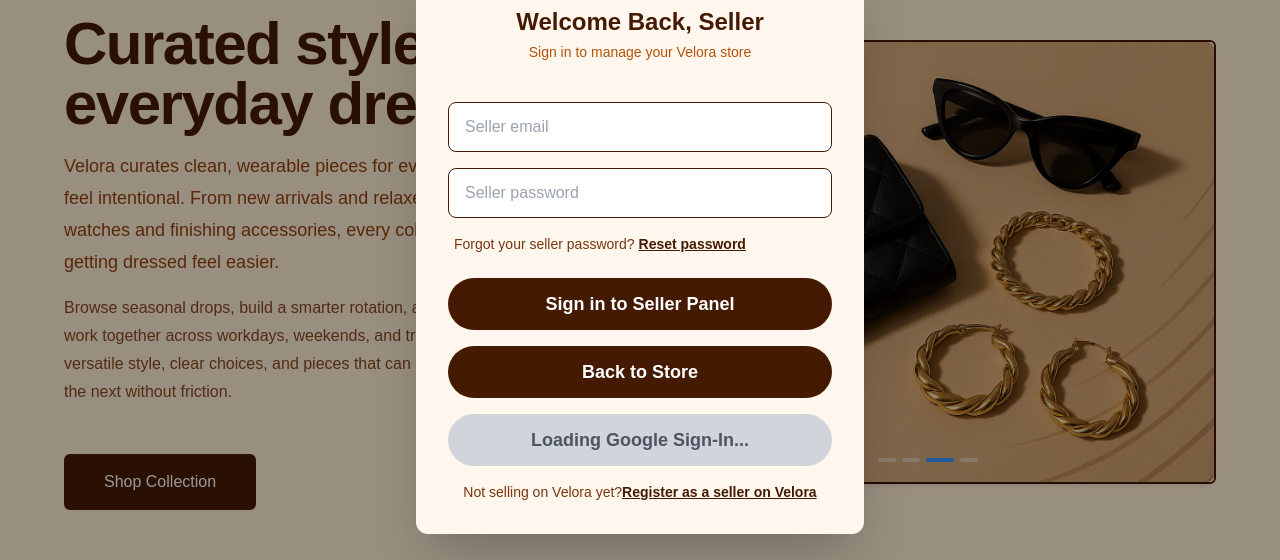
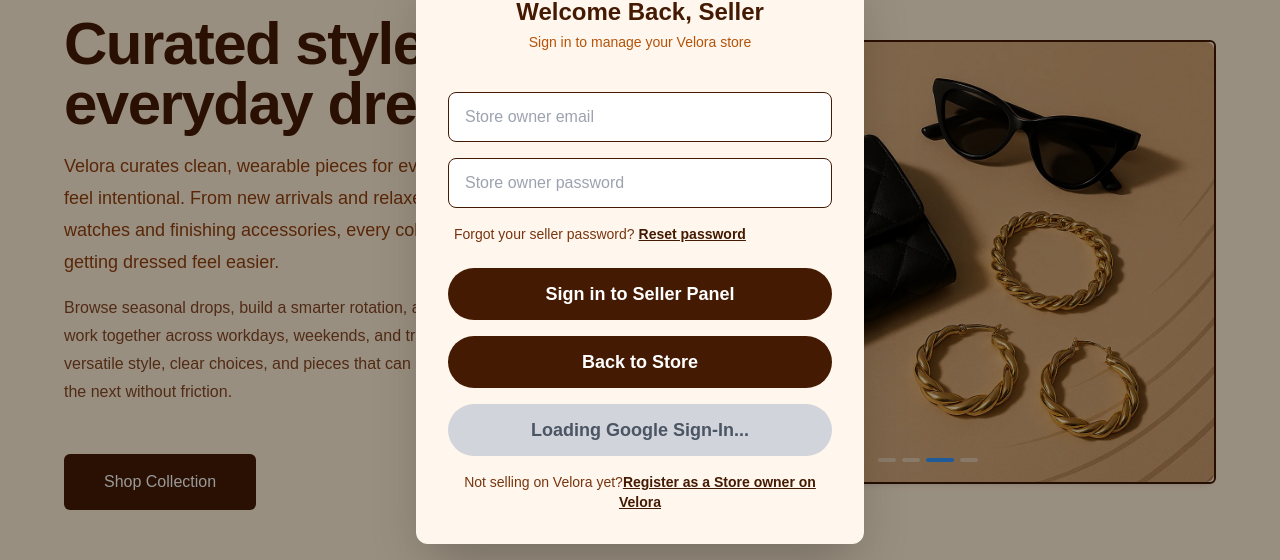
Before and after one commit to omid2007hope/Velora, a Next.js app in the folder Frontend/: page / in a window 1280 px wide. Both pictures are taken after a click on the button "Seller Panel". Shown: the part 146-706 px from the top of the page. Built offline with nearby package versions, Linux system fonts and the light colour scheme; no server answers.

Commit message:
Store owner Part 3

```diff
--- a/Frontend/src/app/components/layout/header/Header.jsx
+++ b/Frontend/src/app/components/layout/header/Header.jsx
@@ -1,6 +1,6 @@
 "use client";
 
-import { useEffect, useMemo, useState } from "react";
+import { use, useEffect, useMemo, useState } from "react";
 import {
   Dialog,
   DialogBackdrop,
@@ -324,12 +324,22 @@
 
             <div className="ml-auto flex items-center">
               <div className="hidden items-center space-x-6 lg:flex ">
+                {user ? (
+                  <Link
+                    className="text-sm text-amber-950 hover:text-orange-100 active:text-amber-950 border border-amber-950 rounded-lg px-4 py-2 bg-orange-100 hover:bg-orange-950 avtive:bg-orange-100 transition-colors duration-300 ease-in-out"
+                    href="/account"
+                  >
+                    Start to sell
+                  </Link>
+                ) : (
                   <button
                     className="text-sm text-amber-950 hover:text-orange-100 active:text-amber-950 border border-amber-950 rounded-lg px-4 py-2 bg-orange-100 hover:bg-orange-950 avtive:bg-orange-100 transition-colors duration-300 ease-in-out"
                     onClick={() => setSellerPanel(true)}
                   >
                     Seller Panel
                   </button>
+                )}
+
                 {user ? (
                   <Link href="/account">
                     <CircleUserRound className="text-amber-950" />
--- a/Frontend/src/app/features/auth/components/LogIntoSellerPanelPopup.jsx
+++ b/Frontend/src/app/features/auth/components/LogIntoSellerPanelPopup.jsx
@@ -105,6 +105,7 @@
         open={openSellerSignup}
         setOpen={setOpenSellerSignup}
       />
+
       <ResetPasswordPopup
         open={openResetPassword}
         setOpen={setOpenResetPassword}
@@ -133,7 +134,7 @@
               </label>
               <input
                 type="email"
-                placeholder="Seller email"
+                placeholder="Store owner email"
                 id="login-email"
                 autoComplete="email"
                 className="w-full rounded-lg border border-amber-950 px-4 py-3 text-amber-900"
@@ -145,7 +146,7 @@
               </label>
               <input
                 type="password"
-                placeholder="Seller password"
+                placeholder="Store owner password"
                 id="login-password"
                 autoComplete="current-password"
                 className="w-full rounded-lg border border-amber-950 px-4 py-3 text-amber-900"
@@ -183,7 +184,7 @@
                 onClick={() => switchPopup(setOpenSellerSignup)}
                 className="cursor-pointer font-semibold text-amber-950 underline"
               >
-                Register as a seller on Velora
+                Register as a Store owner on Velora
               </span>
             </p>
           </DialogPanel>
--- a/Frontend/src/app/features/auth/components/SellerSignupPopup.jsx
+++ b/Frontend/src/app/features/auth/components/SellerSignupPopup.jsx
@@ -108,11 +108,7 @@
         authView={AUTH_VIEW.SELLER}
       />
 
-      <Dialog
-        open={open}
-        onClose={setOpen}
-        className="relative z-50"
-      >
+      <Dialog open={open} onClose={setOpen} className="relative z-50">
         <DialogBackdrop className="fixed inset-0 bg-black/40" />
 
         <div className="fixed inset-0 flex items-center justify-center p-4">
@@ -139,7 +135,7 @@
               </label>
               <input
                 type="email"
-                placeholder="Seller email address"
+                placeholder="Store owner email address"
                 id="signup-email"
                 autoComplete="email"
                 className="w-full rounded-lg border border-amber-950 px-4 py-3 text-amber-900"
@@ -151,7 +147,7 @@
               </label>
               <input
                 type="password"
-                placeholder="Create a seller password"
+                placeholder="Create a Store owner password"
                 id="signup-password"
                 autoComplete="new-password"
                 className="w-full rounded-lg border border-amber-950 px-4 py-3 text-amber-900"
@@ -182,7 +178,7 @@
               </label>
               <input
                 type="password"
-                placeholder="Confirm seller password"
+                placeholder="Confirm Store owner password"
                 id="signup-confirm"
                 autoComplete="new-password"
                 className="w-full rounded-lg border border-amber-950 px-4 py-3 text-amber-900"
```
Also changed, not shown: Frontend/src/app/features/auth/components/RestSellerPasswordPopup.jsx (deleted). Lines whose indentation alone changed are shown as unchanged.
